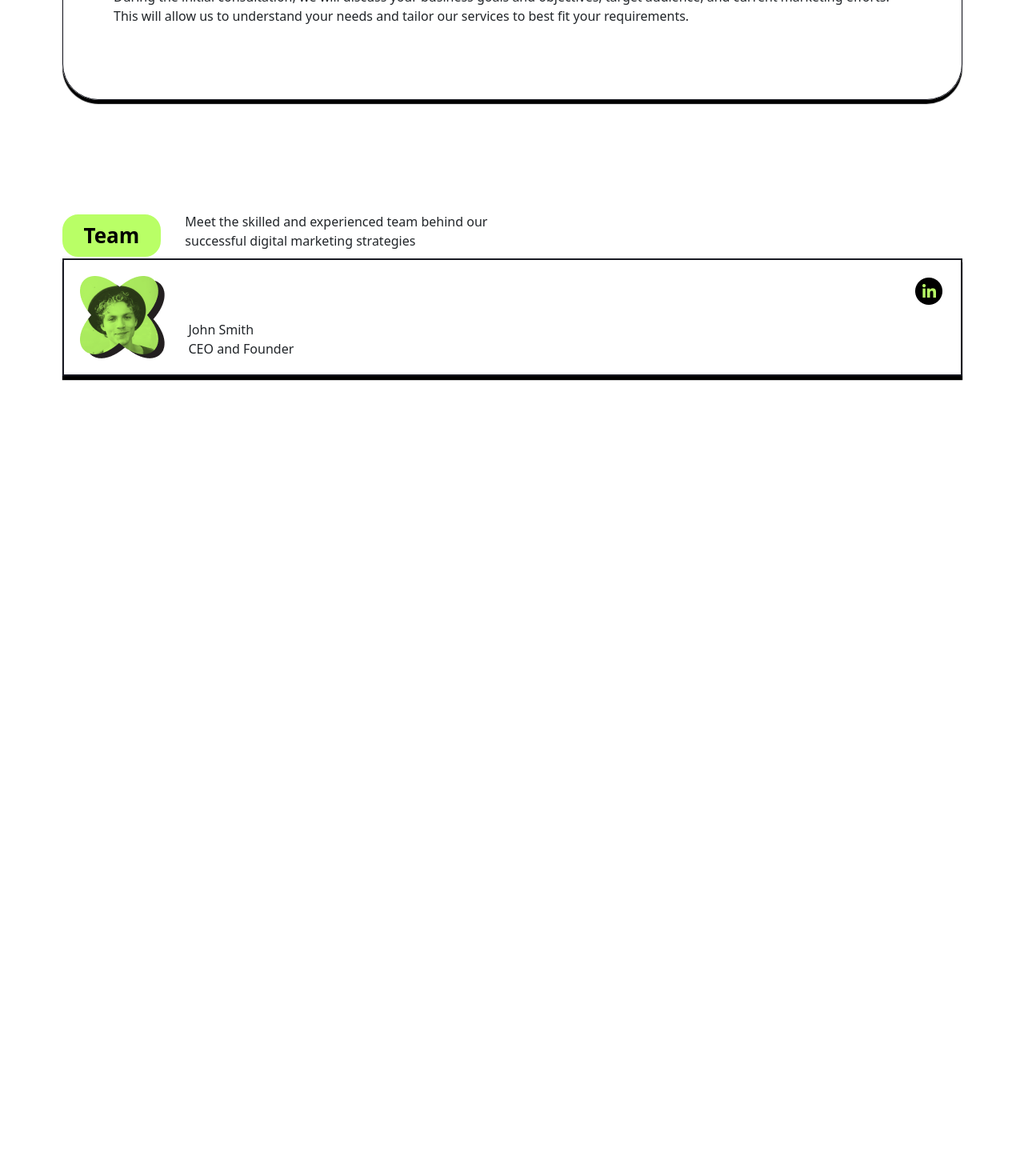
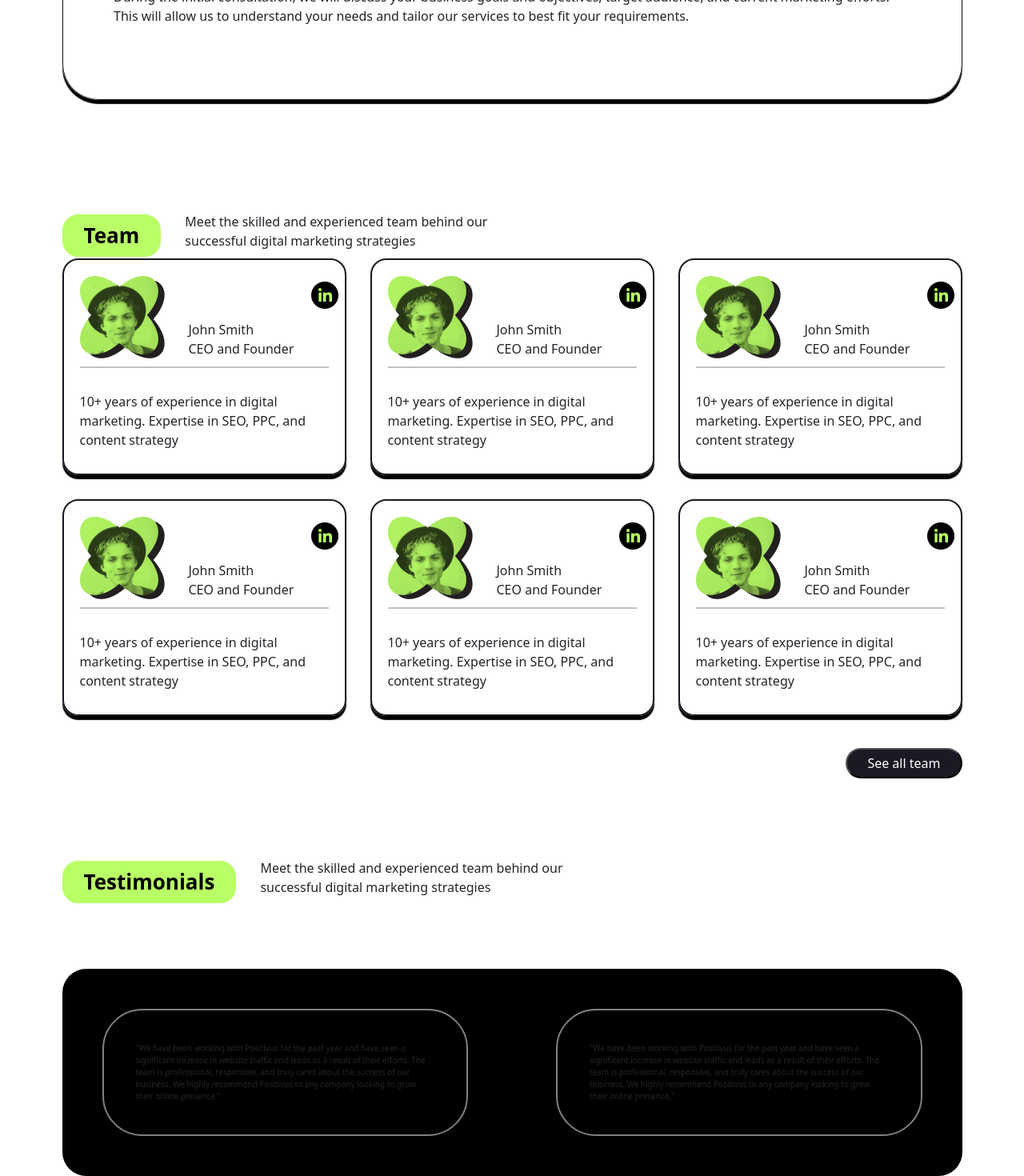
Before and after one commit to masum45299/positivus, a React (Create React App) app: page / in a window 1280 px wide. Shown: the part 5012-6482 px from the top of the page at 80% size. Before the commit the page ends 5622 px from the top, so only its background shows below. Built offline with nearby package versions, Linux system fonts and the light colour scheme.

Commit message:
testimonials

```diff
--- a/src/Components/About/About.js
+++ b/src/Components/About/About.js
@@ -7,6 +7,7 @@ import ServiceCard from '../ServiceCard/ServiceCard';
 import Case from '../Case/Case';
 import Work from '../Work/Work';
 import Team from '../Team/Team';
+import Testimonial from '../Testimonial/Testimonial';
 
 
 const About = () => {
@@ -29,6 +30,7 @@ const About = () => {
             <Case/>
             <Work/>
             <Team/>
+            <Testimonial/>
         </div>
     );
 };
--- a/src/Components/Team/Team.css
+++ b/src/Components/Team/Team.css
@@ -10,6 +10,27 @@
     margin-left: 3rem;
     font-size: 1.6rem;
 }
+.t-grid{
+    display: grid;
+    grid-template-columns: repeat(3,1fr);
+    gap: 3rem;
+}
+.t-btn{
+    text-align: right;
+}
+@media screen and (max-width:576px) {
+    .t-grid{
+        display: grid;
+        grid-template-columns: repeat(1,1fr);
+        gap: 3rem;
+    }
+    .t-btn{
+        text-align: center;
+    }
+}
+.t-box{
+    border-radius: 2rem;
+}
 .t-content{
     display: flex;
     align-items: flex-end;
@@ -18,6 +39,11 @@
 }
 .t-box .social-i{
     position: absolute;
-    top:15%;
+    top:10%;
     right:2%;
 }
+.t-box>hr{
+    height: .2rem;
+    background-color:#000000;
+
+}
--- a/src/Components/Team/Team.js
+++ b/src/Components/Team/Team.js
@@ -13,7 +13,7 @@ const Team = () => {
                         <p style={{marginLeft:"3rem", fontSize:"1.6rem"}}>Meet the skilled and experienced team behind our <br/> successful digital marketing strategies</p>
                 </div>
 
-                <div className='t-grid' style={{marginBottom:"14rem"}}>
+                <div className='t-grid' style={{marginBottom:"4rem"}}>
                     <div className='t-box'>
                         <div className='t-content'>
                             <img src={tpic1} alt=''/>
@@ -23,8 +23,71 @@ const Team = () => {
                             </div>
                         </div>
                         <img className='social-i' src={social} alt=''/>
+                        <hr/>
+                        <p style={{fontSize:"1.6rem", marginTop:"3rem"}}>10+ years of experience in digital marketing. Expertise in SEO, PPC, and content strategy</p>
+                    </div>
+                    <div className='t-box'>
+                        <div className='t-content'>
+                            <img src={tpic1} alt=''/>
+                            <div className='t-details'>
+                                <p>John Smith</p>
+                                <p>CEO and Founder</p>
+                            </div>
+                        </div>
+                        <img className='social-i' src={social} alt=''/>
+                        <hr/>
+                        <p style={{fontSize:"1.6rem", marginTop:"3rem"}}>10+ years of experience in digital marketing. Expertise in SEO, PPC, and content strategy</p>
+                    </div>
+                    <div className='t-box'>
+                        <div className='t-content'>
+                            <img src={tpic1} alt=''/>
+                            <div className='t-details'>
+                                <p>John Smith</p>
+                                <p>CEO and Founder</p>
+                            </div>
+                        </div>
+                        <img className='social-i' src={social} alt=''/>
+                        <hr/>
+                        <p style={{fontSize:"1.6rem", marginTop:"3rem"}}>10+ years of experience in digital marketing. Expertise in SEO, PPC, and content strategy</p>
+                    </div>
+                    <div className='t-box'>
+                        <div className='t-content'>
+                            <img src={tpic1} alt=''/>
+                            <div className='t-details'>
+                                <p>John Smith</p>
+                                <p>CEO and Founder</p>
+                            </div>
+                        </div>
+                        <img className='social-i' src={social} alt=''/>
+                        <hr/>
+                        <p style={{fontSize:"1.6rem", marginTop:"3rem"}}>10+ years of experience in digital marketing. Expertise in SEO, PPC, and content strategy</p>
+                    </div>
+                    <div className='t-box'>
+                        <div className='t-content'>
+                            <img src={tpic1} alt=''/>
+                            <div className='t-details'>
+                                <p>John Smith</p>
+                                <p>CEO and Founder</p>
+                            </div>
+                        </div>
+                        <img className='social-i' src={social} alt=''/>
+                        <hr/>
+                        <p style={{fontSize:"1.6rem", marginTop:"3rem"}}>10+ years of experience in digital marketing. Expertise in SEO, PPC, and content strategy</p>
+                    </div>
+                    <div className='t-box'>
+                        <div className='t-content'>
+                            <img src={tpic1} alt=''/>
+                            <div className='t-details'>
+                                <p>John Smith</p>
+                                <p>CEO and Founder</p>
+                            </div>
+                        </div>
+                        <img className='social-i' src={social} alt=''/>
+                        <hr/>
+                        <p style={{fontSize:"1.6rem", marginTop:"3rem"}}>10+ years of experience in digital marketing. Expertise in SEO, PPC, and content strategy</p>
                     </div>
                 </div>
+                <div className='t-btn'><button className='m-btn'>See all team</button></div>
             </Container>
         </div>
     );
--- /dev/null
+++ b/src/Components/Testimonial/Testimonial.css
@@ -0,0 +1,17 @@
+.testimonial-swiper .swiper {
+    background-color: black;
+    border-radius: 3rem;
+    width: 100%;
+}
+.testimonial-swiper .swiper-slide .t-inner {
+   border: .2rem solid gray;
+   padding: 4rem;
+   height: 100%;
+   width: 100%;
+   border-radius: 5rem;
+}
+.tringle{
+    border-top: 0;
+    border: left width / 2px;
+    border: right width /2px;
+}
--- /dev/null
+++ b/src/Components/Testimonial/Testimonial.js
@@ -0,0 +1,41 @@
+import React from 'react';
+import './Testimonial.css';
+import { Container } from 'react-bootstrap';
+import { Swiper, SwiperSlide } from 'swiper/react';
+import 'swiper/css';
+import 'swiper/css/bundle';
+
+const Testimonial = () => {
+    return (
+        <div>
+            <Container>
+                <div className='S-content-f' style={{marginTop:"10rem", marginBottom:"8rem"}}>
+                        <button className='m-btn s-btn'>Testimonials</button>
+                        <p style={{marginLeft:"3rem", fontSize:"1.6rem"}}>Meet the skilled and experienced team behind our <br/> successful digital marketing strategies</p>
+                </div>
+                <div className='testimonial-swiper'>
+                    <Swiper
+                          spaceBetween={10}
+                          slidesPerView={2}
+                    >
+                        <SwiperSlide>
+                            <div className='t-inner'>"We have been working with Positivus for the past year and have seen a significant increase in website traffic and leads as a result of their efforts. The team is professional, responsive, and truly cares about the success of our business. We highly recommend Positivus to any company looking to grow their online presence."</div>
+                            <div className='tringle'></div>
+                            </SwiperSlide>
+                        <SwiperSlide>
+                            <div className='t-inner'>"We have been working with Positivus for the past year and have seen a significant increase in website traffic and leads as a result of their efforts. The team is professional, responsive, and truly cares about the success of our business. We highly recommend Positivus to any company looking to grow their online presence."</div>
+                            <div className='tringle'></div>
+                            </SwiperSlide>
+                        <SwiperSlide>
+                            <div className='t-inner'>"We have been working with Positivus for the past year and have seen a significant increase in website traffic and leads as a result of their efforts. The team is professional, responsive, and truly cares about the success of our business. We highly recommend Positivus to any company looking to grow their online presence."</div>
+                            <div className='tringle'></div>
+                            </SwiperSlide>
+
+                    </Swiper>
+                </div>
+            </Container>
+        </div>
+    );
+};
+
+export default Testimonial;
```
